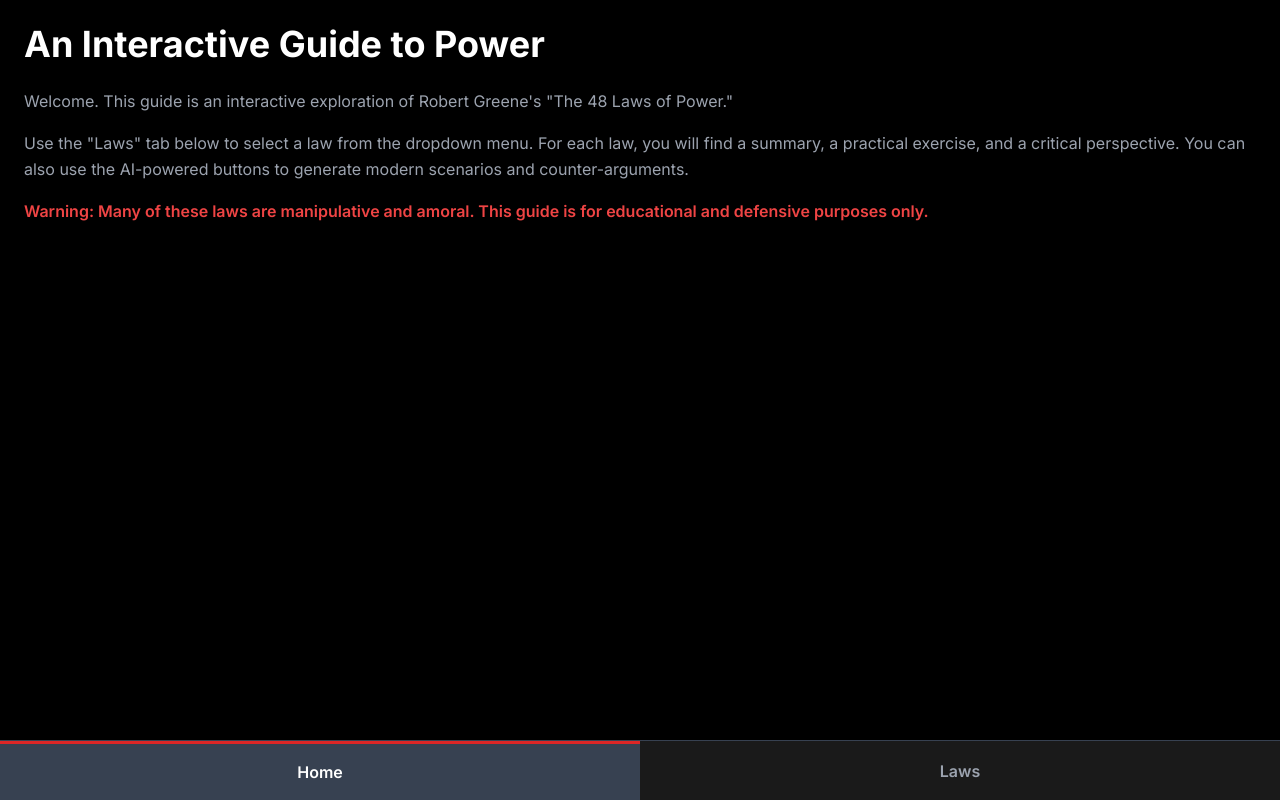
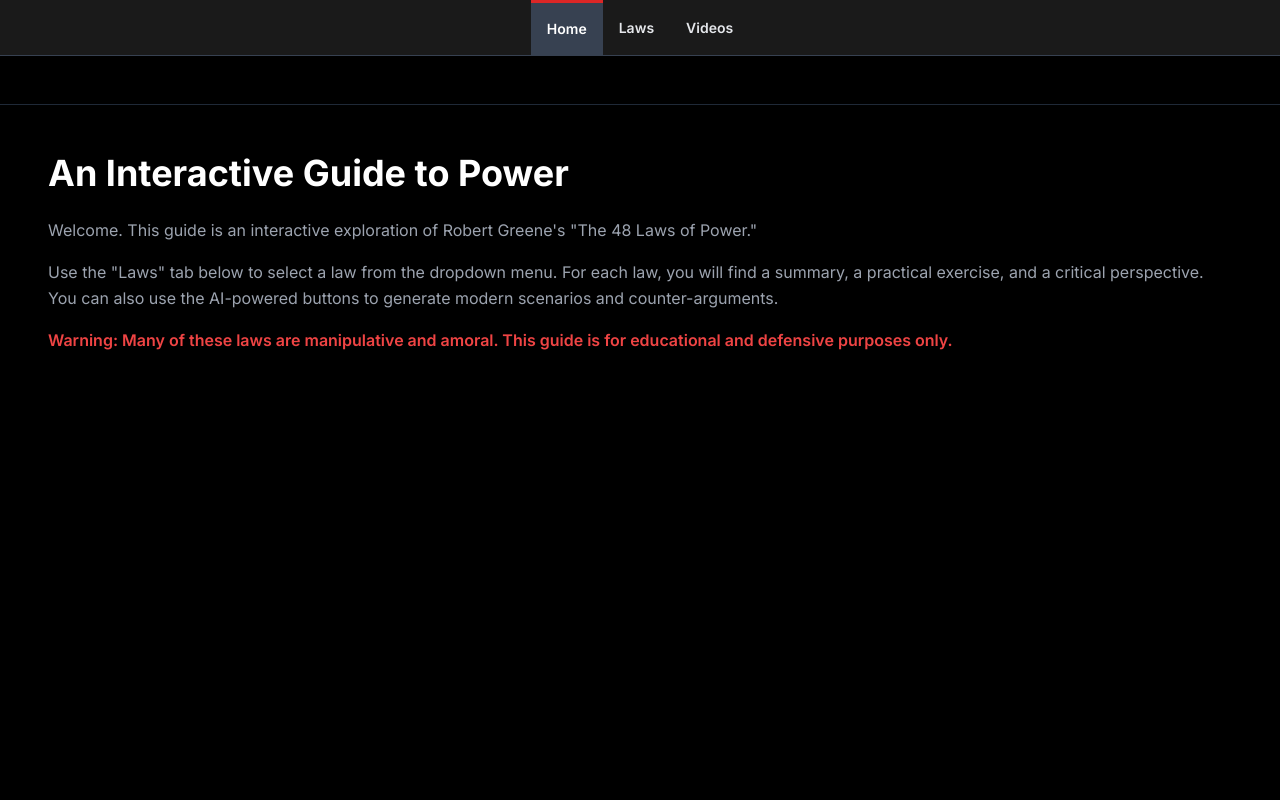
Before and after one commit to RisingLegendNzl/48-Laws, a plain HTML site: page index.html in a window 1280 px wide. Drawn offline with nearby package versions, Linux system fonts and the light colour scheme.

Commit message:
Update index.html

```diff
--- a/index.html
+++ b/index.html
@@ -3,20 +3,34 @@
 <head>
     <meta charset="UTF-8">
     <meta name="viewport" content="width=device-width, initial-scale=1.0">
-    <title>The 48 Laws of Power: An Interactive Guide</title>
+    <title>The 48 Laws of Power</title>
+    <!-- Tailwind CSS -->
     <script src="https://cdn.tailwindcss.com"></script>
+    <!-- Custom Stylesheet -->
     <link rel="stylesheet" href="style.css">
 </head>
 <body class="bg-black">
 
-    <main id="app-container" class="pb-24">
-        </main>
+    <!-- Top Navigation Bar -->
+    <header class="bg-[#1a1a1a] border-b border-gray-700 sticky top-0 z-40">
+        <nav id="top-nav" class="flex justify-center">
+            <button data-view="home" class="nav-btn p-4 text-sm font-semibold active">Home</button>
+            <button data-view="laws" class="nav-btn p-4 text-sm font-semibold">Laws</button>
+            <button data-view="videos" class="nav-btn p-4 text-sm font-semibold">Videos</button>
+        </nav>
+    </header>
 
-    <nav id="bottom-nav" class="fixed bottom-0 left-0 right-0 bg-[#1a1a1a] border-t border-gray-700 flex justify-around">
-        <button data-view="home" class="nav-btn flex-1 p-4 text-center text-white font-semibold active">Home</button>
-        <button data-view="laws" class="nav-btn flex-1 p-4 text-center text-gray-400 font-semibold">Laws</button>
-    </nav>
+    <!-- Page Title Bar -->
+    <div id="title-bar" class="p-6 bg-black border-b border-gray-800">
+        <h1 id="page-title" class="text-center text-lg font-bold text-white"></h1>
+    </div>
 
+    <!-- Main Content Area -->
+    <main id="app-container" class="p-6">
+        <!-- Views will be injected here by JS -->
+    </main>
+
+    <!-- Modal for error messages -->
     <div id="error-modal" class="fixed inset-0 bg-black bg-opacity-50 hidden items-center justify-center p-4 z-50">
         <div class="bg-gray-800 rounded-lg p-6 max-w-sm w-full text-center">
             <h3 class="text-lg font-bold text-white mb-4">API Error</h3>
@@ -25,7 +39,7 @@
         </div>
     </div>
 
-
+    <!-- Custom JavaScript -->
     <script src="script.js"></script>
 </body>
 </html>
```
